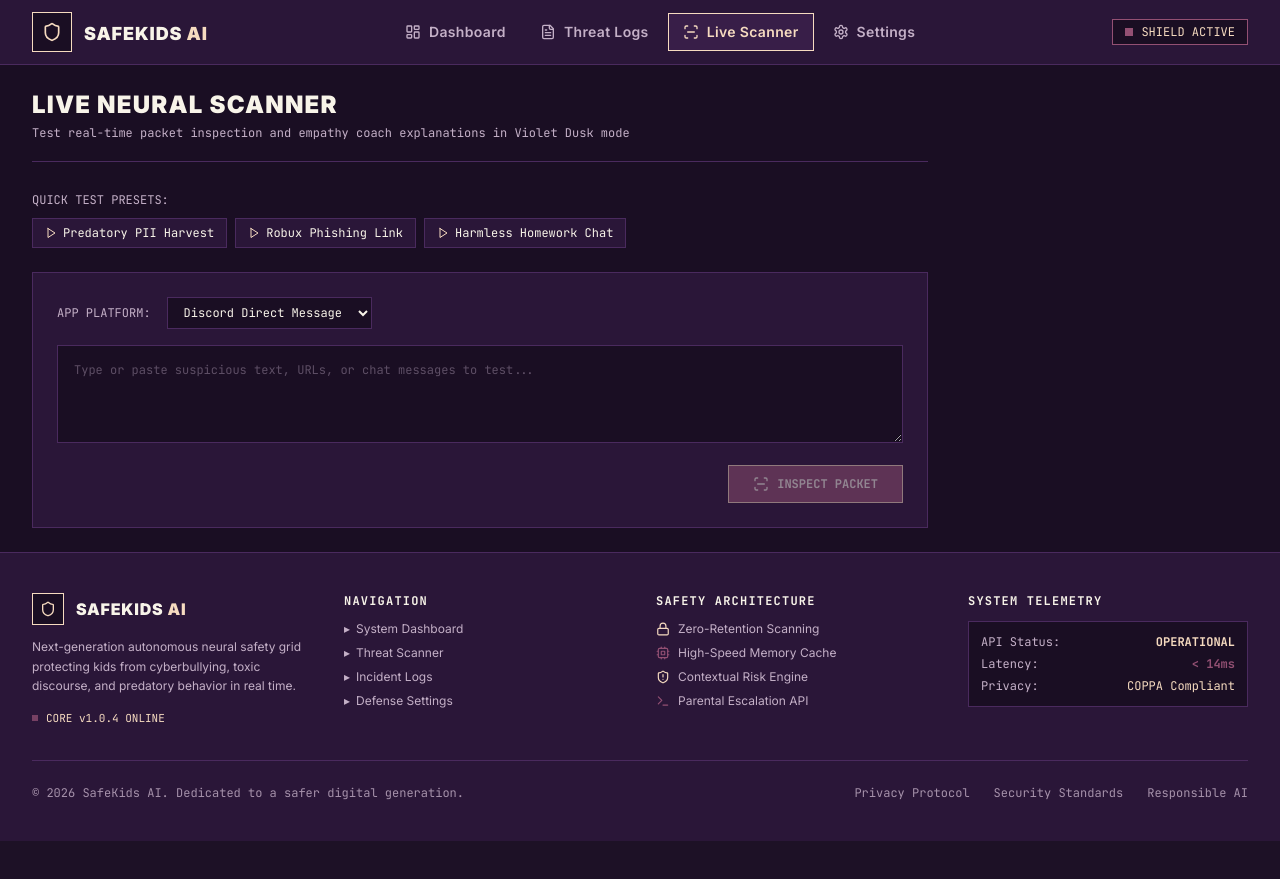
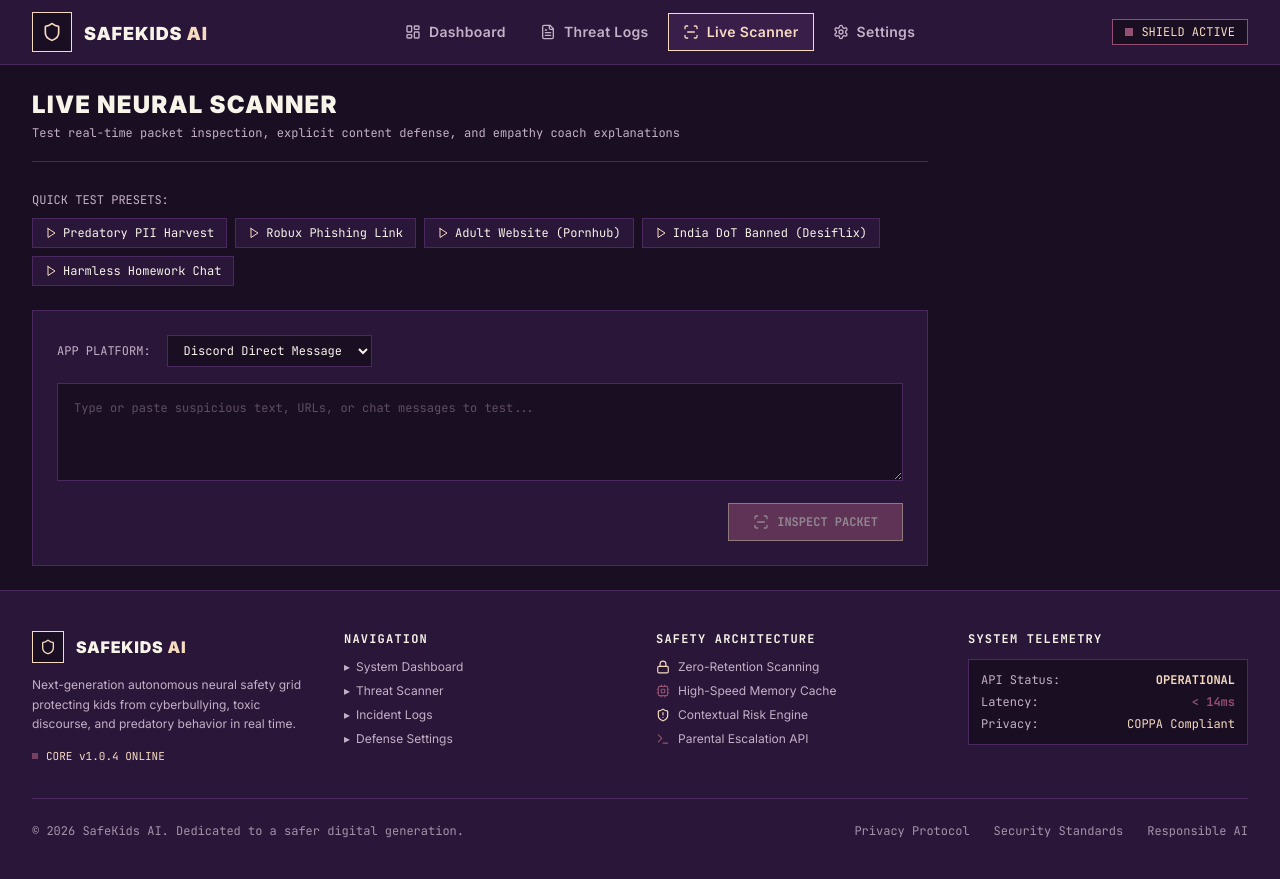
Before and after one commit to Kartikey-3005/AI-SafetyApp, a React (Vite) app in the folder frontend/: page /scan in a window 1280 px wide. Before the commit the page ends 841 px from the top, so only its background shows below. Built offline with nearby package versions, Linux system fonts and the light colour scheme.

Commit message:
Update frontend/src/pages/DemoScannerPage.jsx

```diff
--- a/frontend/src/pages/DemoScannerPage.jsx
+++ b/frontend/src/pages/DemoScannerPage.jsx
@@ -19,6 +19,16 @@ export default function DemoScannerPage() {
       text: 'Go to http://free-robux-generator-2026-login.xyz to claim 100,000 Robux instantly! Just type your password.',
     },
     {
+      title: 'Adult Website (Pornhub)',
+      app: 'Browser',
+      text: 'https://www.pornhub.com',
+    },
+    {
+      title: 'India DoT Banned (Desiflix)',
+      app: 'Browser',
+      text: 'https://desiflix.com',
+    },
+    {
       title: 'Harmless Homework Chat',
       app: 'Discord',
       text: 'Can you help me with question 4 on page 52 of our biology textbook?',
@@ -33,7 +43,43 @@ export default function DemoScannerPage() {
     setLoading(true);
     setResult(null);
 
+    const isUrlMode =
+      appToScan === 'Browser' ||
+      textToScan.startsWith('http://') ||
+      textToScan.startsWith('https://') ||
+      textToScan.includes('.com') ||
+      textToScan.includes('.org') ||
+      textToScan.includes('.net') ||
+      textToScan.includes('.app');
+
     try {
+      if (isUrlMode) {
+        // Dedicated URL Gatekeeper inspection
+        const res = await fetch('http://localhost:5000/api/scan/url', {
+          method: 'POST',
+          headers: { 'Content-Type': 'application/json' },
+          body: JSON.stringify({
+            userId: 'user_child_01',
+            url: textToScan,
+          }),
+        });
+
+        const data = await res.json();
+        if (res.status === 403 || data.status === 'BLOCKED') {
+          setResult({
+            status: 'BLOCKED',
+            threatCategory: data.flaggedLayer || 'Security Threat Filter',
+            childFriendlyExplanation: `🛡️ "Navigation halted: ${data.blockedReason || 'This destination is blocked for child protection.'}"`,
+          });
+        } else {
+          setResult({
+            status: 'ALLOWED',
+            threatCategory: 'Safe Browsing Verified',
+            childFriendlyExplanation: '✅ "Verified safe and secure browsing destination."',
+          });
+        }
+      } else {
+        // General text / chat message payload inspection
         const res = await fetch('http://localhost:5000/api/scan', {
           method: 'POST',
           headers: { 'Content-Type': 'application/json' },
@@ -45,30 +91,37 @@ export default function DemoScannerPage() {
           }),
         });
 
-      if (res.ok) {
         const data = await res.json();
         setResult(data);
-      } else {
+      }
+    } catch (err) {
+      console.error('Scan failed, using client-side fallback heuristics:', err);
+      const lower = textToScan.toLowerCase();
+      const isAdult =
+        lower.includes('porn') ||
+        lower.includes('pornhub') ||
+        lower.includes('xxx') ||
+        lower.includes('sex') ||
+        lower.includes('onlyfans') ||
+        lower.includes('desiflix') ||
+        lower.includes('ullu');
+
       const isSuspicious =
-          textToScan.toLowerCase().includes('v-bucks') ||
-          textToScan.toLowerCase().includes('robux') ||
-          textToScan.toLowerCase().includes('password') ||
-          textToScan.toLowerCase().includes('street');
+        isAdult ||
+        lower.includes('v-bucks') ||
+        lower.includes('robux') ||
+        lower.includes('password') ||
+        lower.includes('street') ||
+        lower.includes('where do you live');
 
       setResult({
         status: isSuspicious ? 'BLOCKED' : 'ALLOWED',
-          threatCategory: isSuspicious ? 'Heuristic Threat Detection' : 'Safe Browsing Verified',
-          childFriendlyExplanation: isSuspicious
-            ? '🛡️ "Hold on! We paused this message because sharing private information or clicking free game reward links can be dangerous."'
-            : '✅ "Verified safe!"',
-        });
-      }
-    } catch (err) {
-      console.error('Scan failed:', err);
-      setResult({
-        status: 'BLOCKED',
-        threatCategory: 'PII / Phishing Detection',
-        childFriendlyExplanation: '🛡️ "Hold on! We paused this message because sharing private information or clicking free game reward links can be dangerous."',
+        threatCategory: isAdult ? 'Explicit/Adult Content Detected' : (isSuspicious ? 'Heuristic Threat Detection' : 'Safe Browsing Verified'),
+        childFriendlyExplanation: isAdult
+          ? '🛡️ "Hold on! Explicit adult websites are blocked to keep you safe."'
+          : (isSuspicious
+            ? '🛡️ "Hold on! We paused this message because sharing private information or clicking unverified links can be dangerous."'
+            : '✅ "Verified safe!"'),
       });
     } finally {
       setLoading(false);
@@ -81,7 +134,7 @@ export default function DemoScannerPage() {
       <div className="border-b border-[#4A2A5E] pb-5">
         <h1 className="text-2xl font-black tracking-wider text-[#F8F4E9]">LIVE NEURAL SCANNER</h1>
         <p className="text-xs font-mono text-[#C4B0C7] mt-1">
-          Test real-time packet inspection and empathy coach explanations in Violet Dusk mode
+          Test real-time packet inspection, explicit content defense, and empathy coach explanations
         </p>
       </div>
 
@@ -165,7 +218,7 @@ export default function DemoScannerPage() {
               ACTION: {result.status}
             </span>
             <span className="text-xs font-mono text-[#C4B0C7] ml-auto">
-              Category: {result.threatCategory || 'N/A'}
+              Category: {result.threatCategory || result.threatType || 'N/A'}
             </span>
           </div>
 
```
Lines whose indentation alone changed are shown as unchanged.
